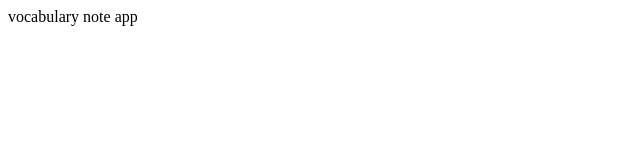
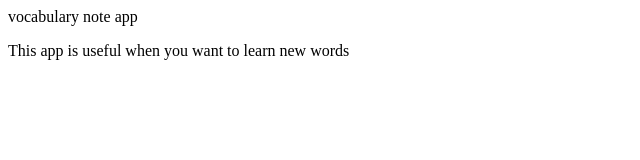
Before and after one commit to smallboi505/vocabularyapp, a plain HTML site: page index.html in a window 1280 px wide. Shown: the whole page, without its empty margins (0-640 px from the left). Drawn offline with Linux system fonts and the light colour scheme.

Commit message:
Added paragraph element

```diff
--- a/index.html
+++ b/index.html
@@ -5,4 +5,6 @@ My Website
 <head>
 vocabulary note app
 </head>
+<p> This app is useful when you want to learn new words </p>
+
 </html>
```
